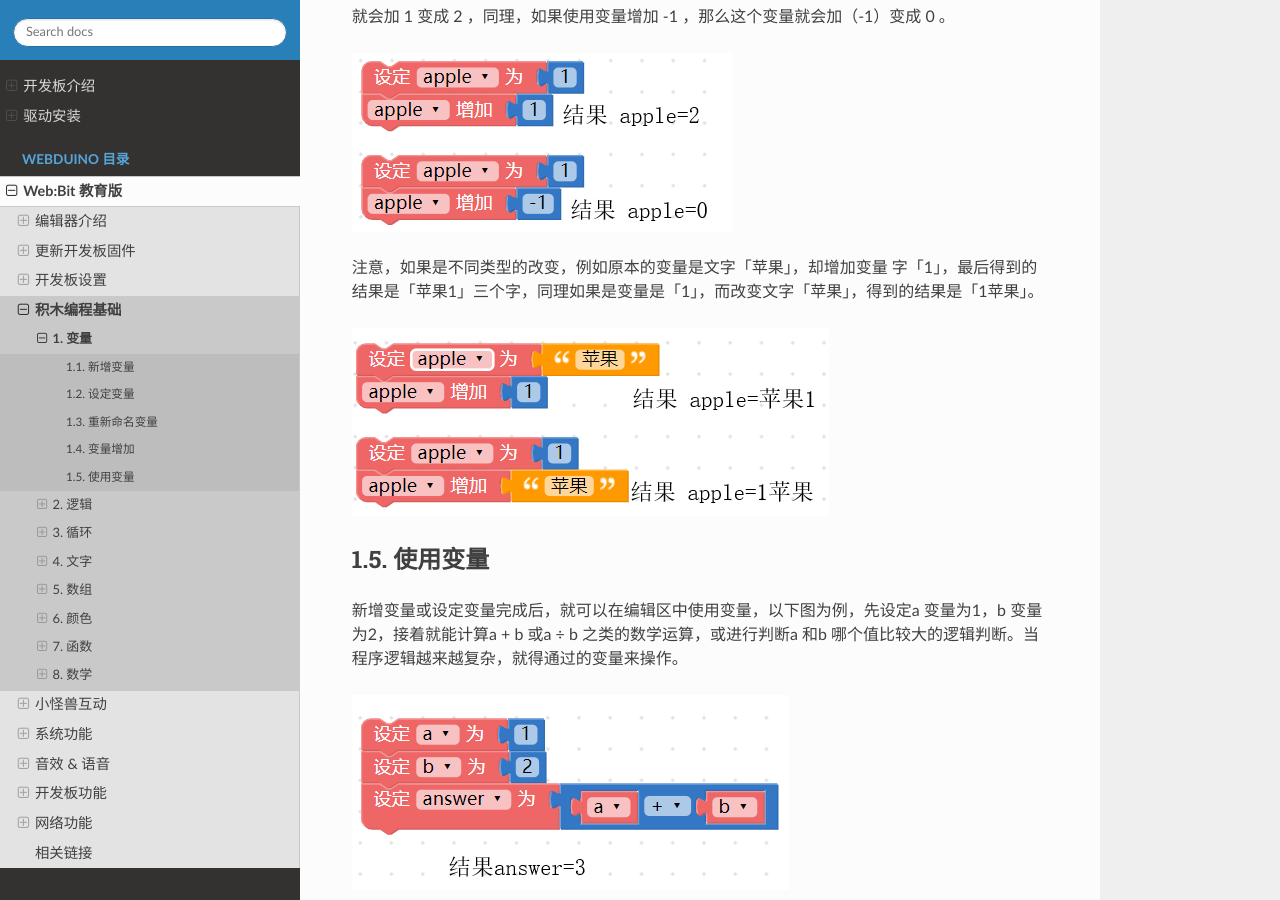
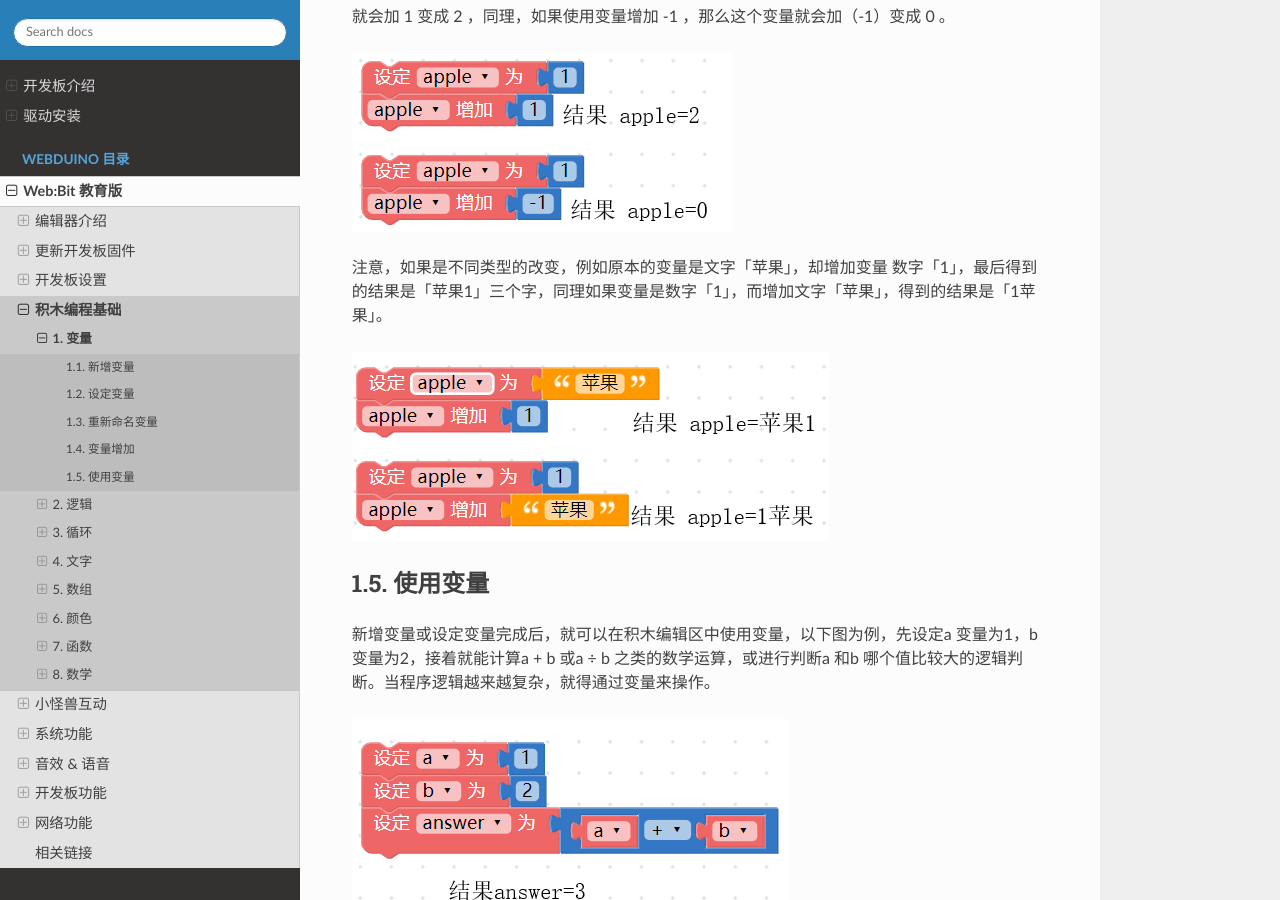
Before and after one commit to BPI-STEAM/simplified_webbit_docs, a Sphinx documentation site: the page built from source/webduino/tutorials/basic/variables.md, in a window 1280 px wide and 900 px high, scrolled down 2569 px. Built offline with Sphinx 7.4.7 and the Read the Docs theme 2.0.0, drawn with Linux system fonts in a browser that asks for light colours; pages that are not in the unit, such as notebooks, are missing from menus; some of the changed text lies outside the part shown.

Commit message:
Update variables.md

```diff
--- a/source/webduino/tutorials/basic/variables.md
+++ b/source/webduino/tutorials/basic/variables.md
@@ -4,7 +4,7 @@
 
 ### 新增变量
 
-使用变量的第一步，就是「新增一个变量」，打开编辑器，将「*设定变量为*」的积木拖拉到画面中，下拉选单选择「*新变量*」，点选后弹出对话视窗，输入新变量的名称即可新增一个变量。 ( 建议变量的命名尽可能以「英文 + 数字」为主 )
+使用变量的第一步，就是「新增一个变量」，打开编辑器，将「*设定变量为*」的积木拖拉到积木编辑区中，下拉选单选择「*新变量*」，点选后弹出对话视窗，输入新变量的名称即可新增一个变量。 ( 建议变量的命名尽可能以「英文 + 数字」为主 )
 
 ![](variables/upload_692cb4676e22fabba168b81fd4fc8942.png)
 
@@ -36,12 +36,12 @@
 
 ![](variables/upload_974c14c2cab0fa43e48c69fa8f230a60.png)
 
-注意，如果是不同类型的改变，例如原本的变量是文字「苹果」，却增加变量 字「1」，最后得到的结果是「苹果1」三个字，同理如果是变量是「1」，而改变文字「苹果」，得到的结果是「1苹果」。
+注意，如果是不同类型的改变，例如原本的变量是文字「苹果」，却增加变量 数字「1」，最后得到的结果是「苹果1」三个字，同理如果变量是数字「1」，而增加文字「苹果」，得到的结果是「1苹果」。
 
 ![](variables/upload_4e99e403bd636d4708affc09d34547a2.png)
 
 ### 使用变量
 
-新增变量或设定变量完成后，就可以在编辑区中使用变量，以下图为例，先设定a 变量为1，b 变量为2，接着就能计算a + b 或a ÷ b 之类的数学运算，或进行判断a 和b 哪个值比较大的逻辑判断。当程序逻辑越来越复杂，就得通过的变量来操作。
+新增变量或设定变量完成后，就可以在积木编辑区中使用变量，以下图为例，先设定a 变量为1，b 变量为2，接着就能计算a + b 或a ÷ b 之类的数学运算，或进行判断a 和b 哪个值比较大的逻辑判断。当程序逻辑越来越复杂，就得通过变量来操作。
 
 ![](variables/upload_af5c87709a5df7b84a596578ebf61373.png)
```
Also changed, not shown: other parts of source/webduino/tutorials/basic/variables.md (+1 -1 lines).
